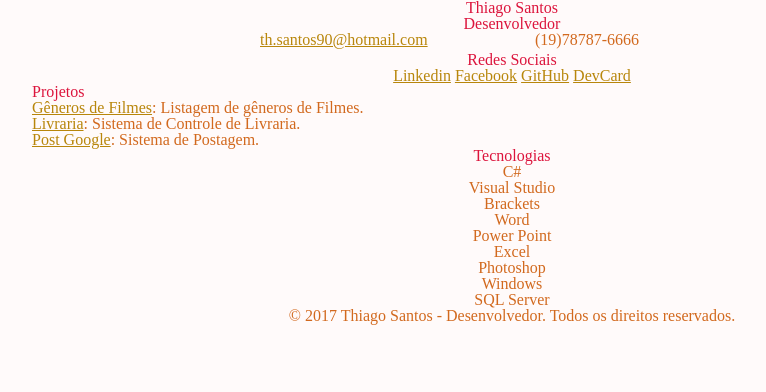
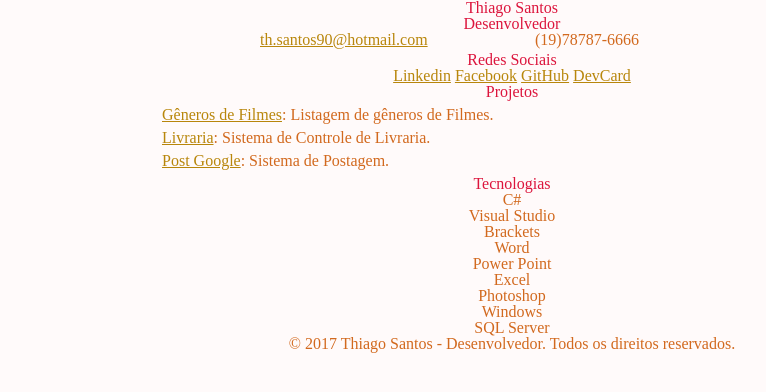
Before and after one commit to ths90/ths90.github.io, a plain HTML site: page index.html in a window 1280 px wide. Shown: the whole page, without its empty margins (128-894 px from the left). Drawn offline with Linux system fonts and the light colour scheme.

Commit message:
Atualização

```diff
--- a/estilo.css
+++ b/estilo.css
@@ -53,3 +53,7 @@ header, footer, .redes-sociais, .tecnologias{
 .github{background-image: url('github.png');}
 .facebook{background-image: url('facebook.png');}
 .devcard{background-image: url('devcard.png');}
+
+.projetos h3{text-align: center}
+.projetos ul{width: 700px; margin: 0 auto;}
+.projetos li{margin-bottom: 7px; margin-top: 7px;}
```
